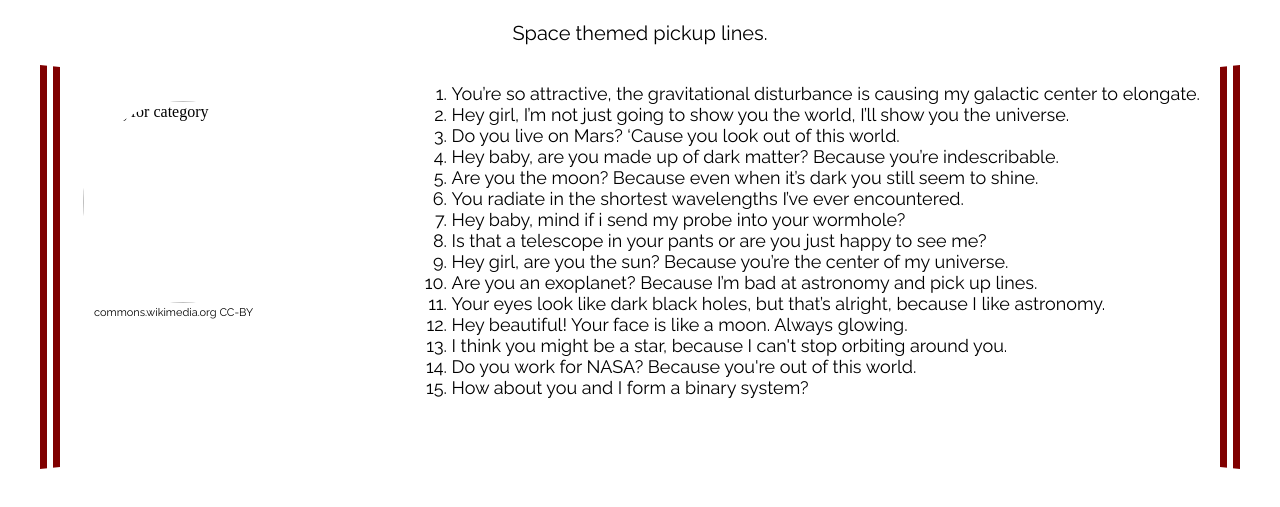
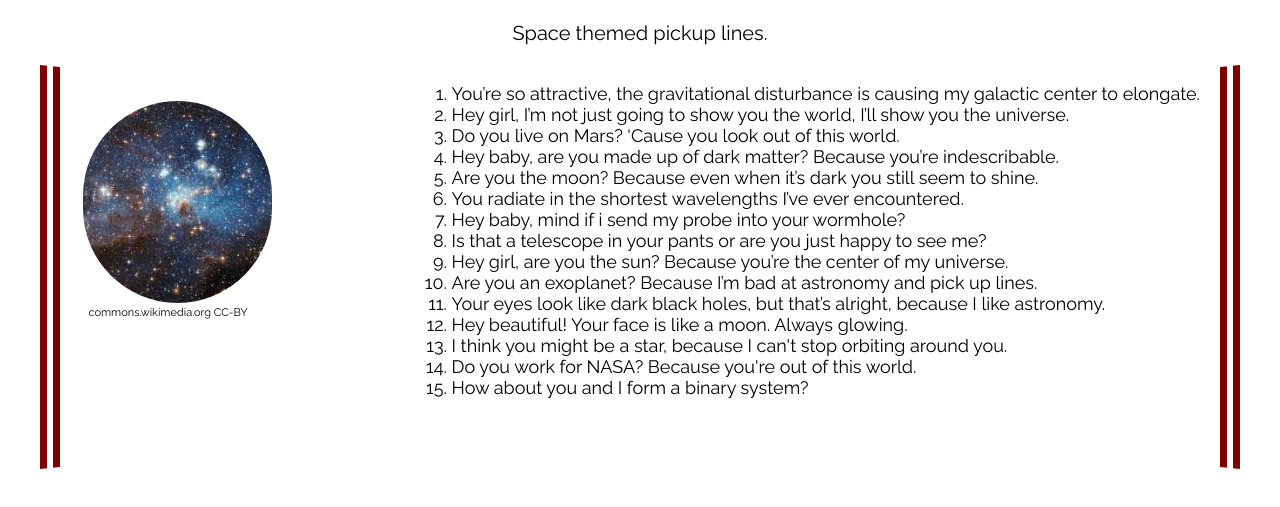
Before and after one commit to CodyCooper1/Pick-up-Lines-Website, a plain HTML site: page space.html in a window 1280 px wide. Shown: the part 259-766 px from the top of the page. Drawn offline with Linux system fonts and the light colour scheme.

Commit message:
Update space.html

```diff
--- a/space.html
+++ b/space.html
@@ -23,7 +23,7 @@
       <p>Space themed pickup lines.</p>
    <div id="content">
      <div class="left-wrapper">
-      <img class="pictures" src="download(1)" alt="Img for category">
+      <img class="pictures" src="download (1).jpg" alt="Img for category">
     <!--The picture details credit-->
       <p class="credittext">commons.wikimedia.org CC-BY</p>
     </div>
```
